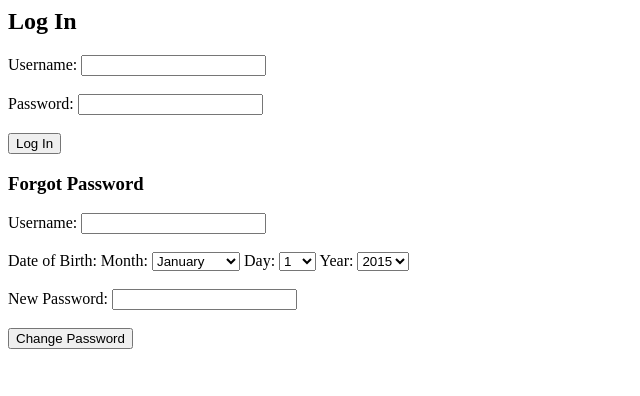
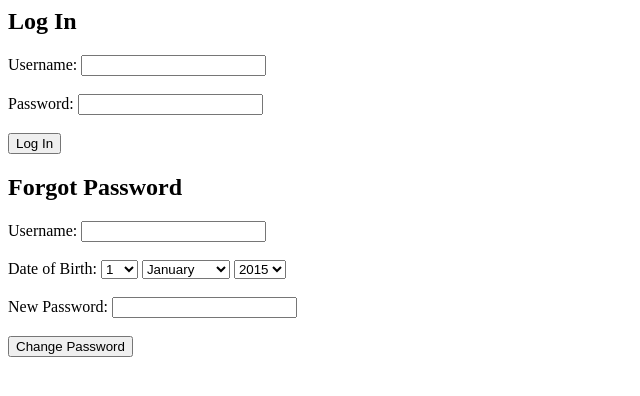
Before and after one commit to GZielke/databaseHUCO530, a PHP site: page / in a window 1280 px wide. Shown: the top 396 px of the page, without its empty margins (0-640 px from the left). Run offline with PHP 8.4, Linux system fonts and the light colour scheme.

Commit message:
fixed up some stuff
changed order to day - month - year

```diff
--- a/index.php
+++ b/index.php
@@ -16,7 +16,6 @@ if(isset($_POST['forgotPasswordSubmit'])){
 }
 ?>
 
-
 <h2>Log In</h2>
 
 <form name='login' id='login' method='post'>
@@ -25,12 +24,23 @@ Password: <input type='text' name='password' id='password' value='' maxlength='3
 <input type='submit' name='loginSubmit' id='loginSubmit' value='Log In'>
 </form>
 
-<h3>Forgot Password</h3>
+<h2>Forgot Password</h2>
 
 <form name='forgotPassword' id='forgotPassword' method='post'>
 Username: <input type='text' name='r_username' id='r_username' value='' maxlength='30'><br><br>
 Date of Birth:
-Month:
+	<select id='user_input_day' name='user_input_day'>
+		<?php
+			print "<option value='01' selected>1</option>";
+			for($i=2; $i<32; $i++){
+				if($i<10){
+					print "<option value='0$i'>$i</option>";
+				}else{
+					print "<option value='$i'>$i</option>";
+				};
+			};
+		?>
+	</select>
 	<select id='user_input_month' name='user_input_month'>
 		<option value='01' selected>January</option>
 		<option value='02' >February</option>
@@ -45,20 +55,6 @@ Month:
 		<option value='11' >November</option>
 		<option value='12' >December</option>
 	</select>
-	Day:
-	<select id='user_input_day' name='user_input_day'>
-		<?php
-			print "<option value='01' selected>1</option>";
-			for($i=2; $i<32; $i++){
-				if($i<10){
-					print "<option value='0$i'>$i</option>";
-				}else{
-					print "<option value='$i'>$i</option>";
-				};
-			};
-		?>
-	</select>
-	Year:
 	<select id='user_input_year' name='user_input_year'>
 		<?php
 			for($i=2015; $i>1900; $i--){
```
